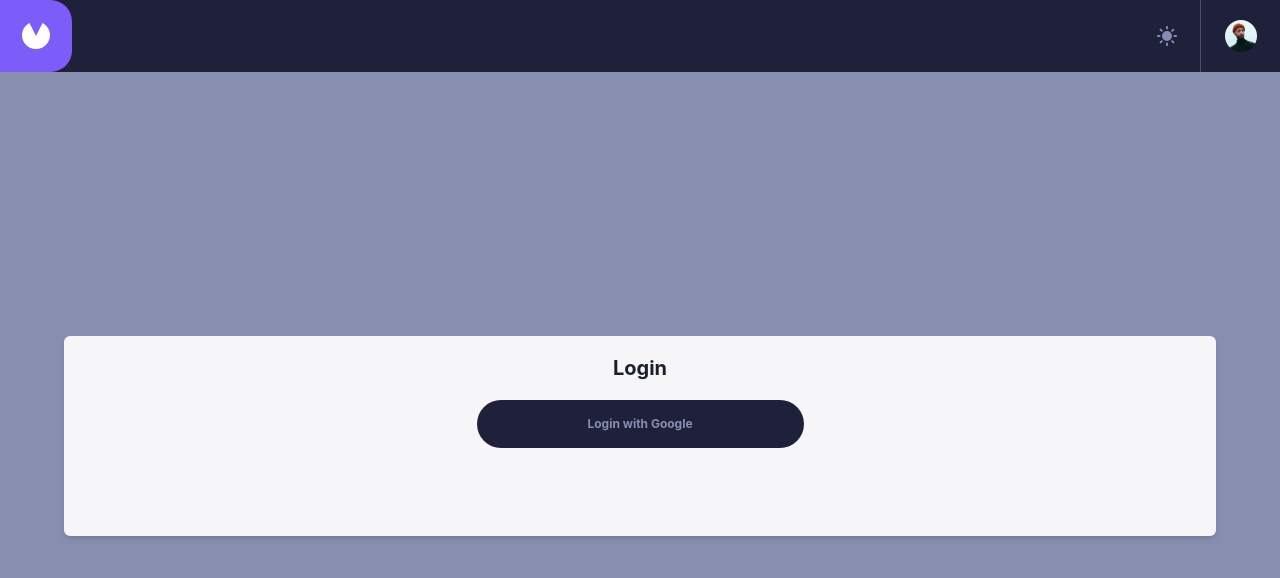
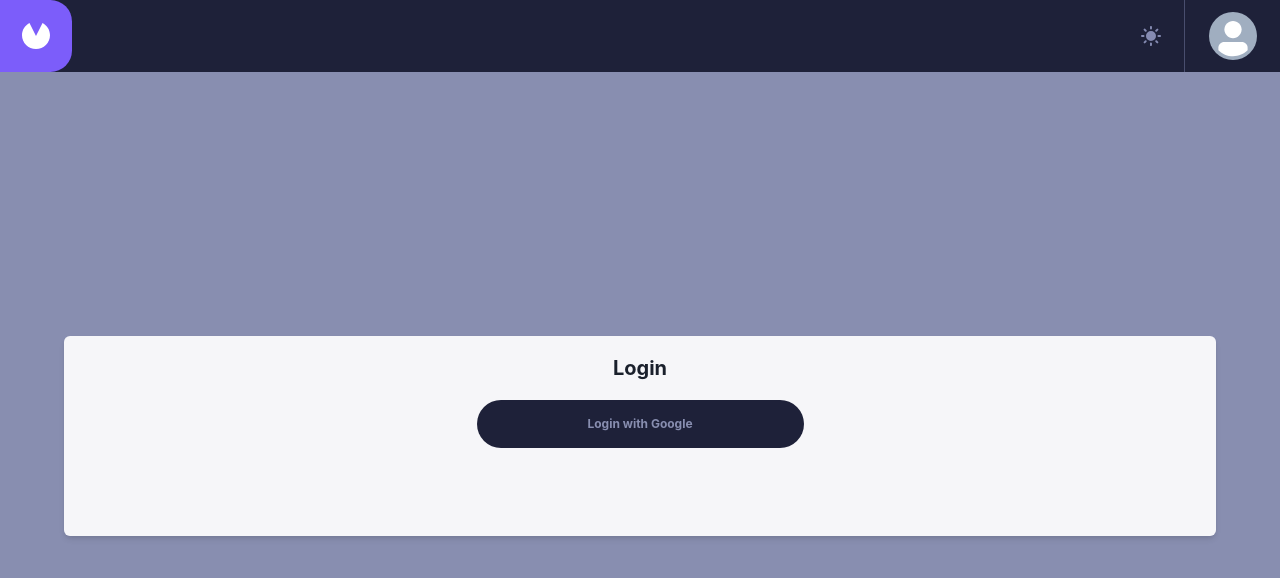
Before and after one commit to spiritoftime/frontend-mentor-invoice-app, a React (Create React App) app in the folder my-app/: page / in a window 1280 px wide. Shown: the top 578 px of the page. Built offline with nearby package versions, Linux system fonts and the light colour scheme.

Commit message:
change picture to user's google acc photo

```diff
--- a/my-app/src/components/sharedLayout/NavBar.js
+++ b/my-app/src/components/sharedLayout/NavBar.js
@@ -7,10 +7,13 @@ import {
   Box,
   Stack,
   HStack,
+  Avatar,
   VStack,
 } from "@chakra-ui/react";
+import { useSelector } from "react-redux";
 import image from "../../assets/image-avatar.jpg";
 const NavBar = () => {
+  const { displayName, photoUrl } = useSelector((state) => state.Login);
   return (
     <Stack
       justify="space-between"
@@ -65,13 +68,7 @@ const NavBar = () => {
           height="100%"
           alignItems="center"
         >
-          <Image
-            sx={{ borderRadius: "50%" }}
-            alt="user profile"
-            src={image}
-            width="32px"
-            height="32px"
-          />
+          <Avatar name={displayName} src={photoUrl} />
         </Box>
       </Flex>
     </Stack>
```
